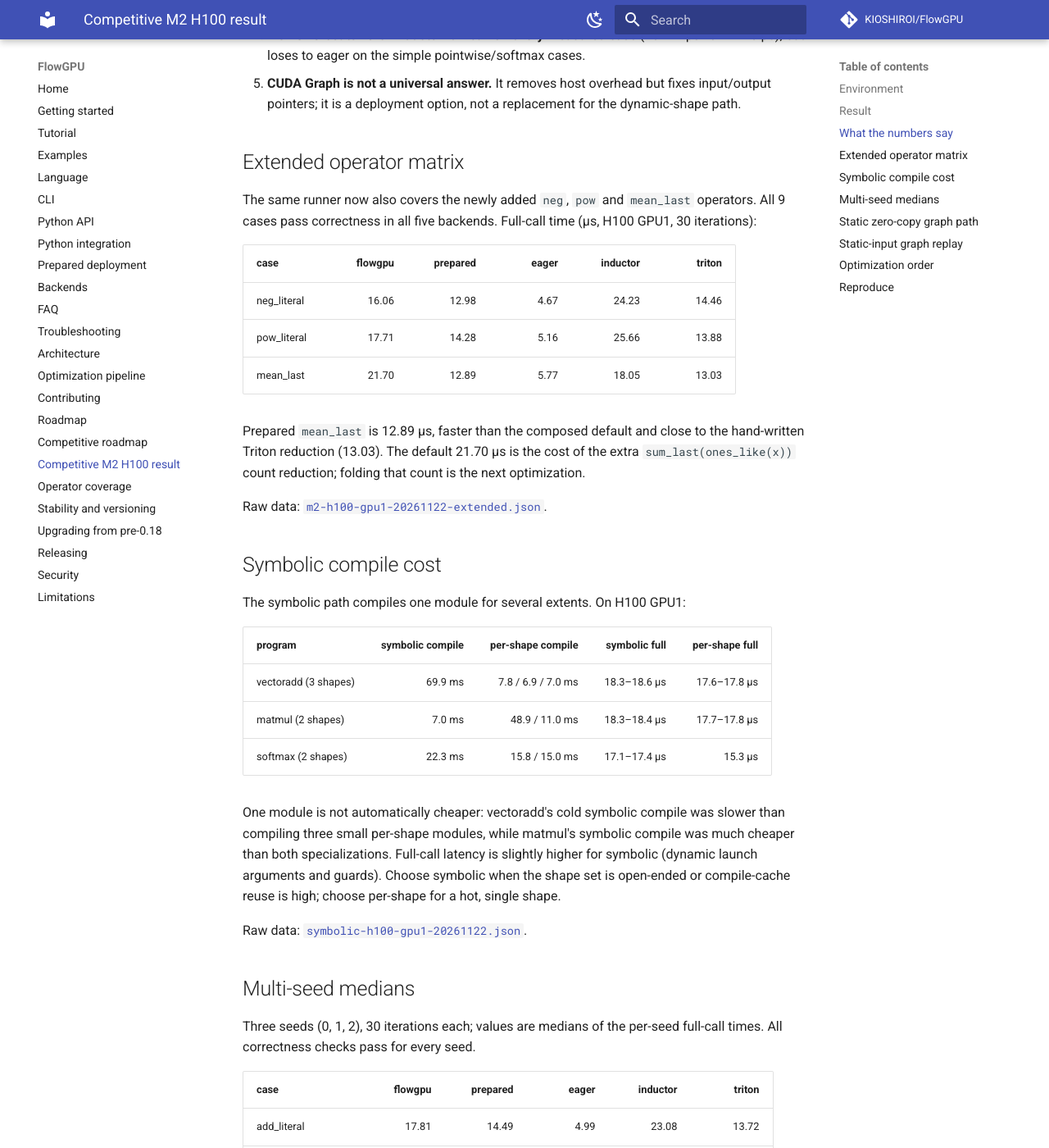
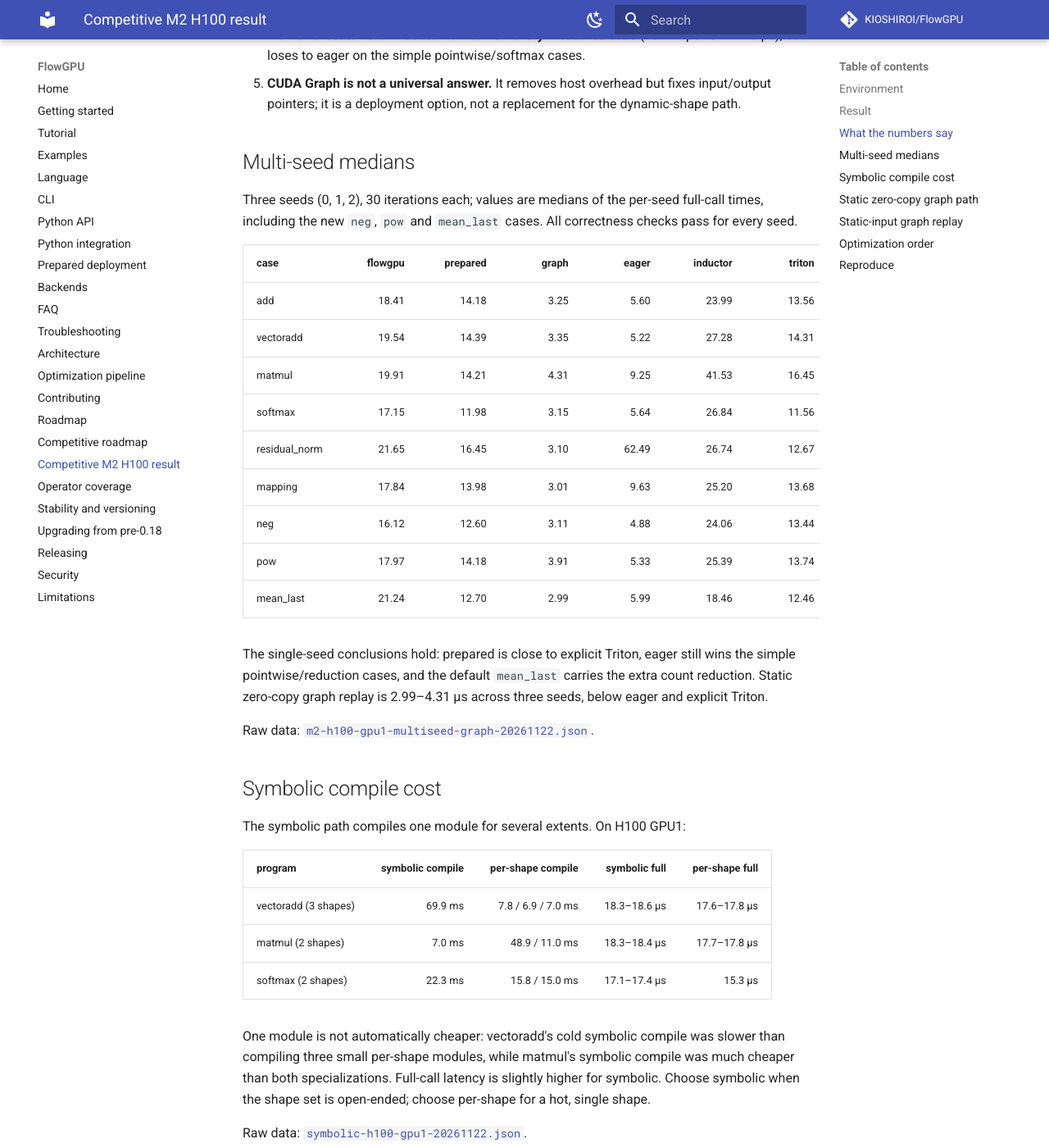
Before and after one commit to KIOSHIROI/FlowGPU, an MkDocs documentation site: the page built from docs/user-guide/competitive-m2-h100.md, in a window 1280 px wide and 1400 px high, scrolled down 1888 px. Shown: the whole window at 82% size. Built offline with MkDocs 1.6.1 and Material for MkDocs 9.7.7, drawn with Linux system fonts in a browser that asks for light colours; comment, search, counter and statistics services are not loaded; some of the changed text lies outside the part shown.

Commit message:
Release 0.34.1: graph multi-seed medians
- Include flowgpu_graph in the multi-seed wrapper.
- 3-seed static replay is 2.99-4.31 us across 9 cases.

```diff
--- a/docs/user-guide/competitive-m2-h100.md
+++ b/docs/user-guide/competitive-m2-h100.md
@@ -62,24 +62,31 @@ baseline in `benchmarks/competitive/triton_baselines.py`.
 
 
 
-## Extended operator matrix
+## Multi-seed medians
 
-The same runner now also covers the newly added `neg`, `pow` and `mean_last`
-operators. All 9 cases pass correctness in all five backends. Full-call time
-(µs, H100 GPU1, 30 iterations):
+Three seeds (0, 1, 2), 30 iterations each; values are medians of the per-seed
+full-call times, including the new `neg`, `pow` and `mean_last` cases. All
+correctness checks pass for every seed.
 
-| case | flowgpu | prepared | eager | inductor | triton |
-|---|---:|---:|---:|---:|---:|
-| neg_literal | 16.06 | 12.98 | 4.67 | 24.23 | 14.46 |
-| pow_literal | 17.71 | 14.28 | 5.16 | 25.66 | 13.88 |
-| mean_last | 21.70 | 12.89 | 5.77 | 18.05 | 13.03 |
+| case | flowgpu | prepared | graph | eager | inductor | triton |
+|---|---:|---:|---:|---:|---:|---:|
+| add | 18.41 | 14.18 | 3.25 | 5.60 | 23.99 | 13.56 |
+| vectoradd | 19.54 | 14.39 | 3.35 | 5.22 | 27.28 | 14.31 |
+| matmul | 19.91 | 14.21 | 4.31 | 9.25 | 41.53 | 16.45 |
+| softmax | 17.15 | 11.98 | 3.15 | 5.64 | 26.84 | 11.56 |
+| residual_norm | 21.65 | 16.45 | 3.10 | 62.49 | 26.74 | 12.67 |
+| mapping | 17.84 | 13.98 | 3.01 | 9.63 | 25.20 | 13.68 |
+| neg | 16.12 | 12.60 | 3.11 | 4.88 | 24.06 | 13.44 |
+| pow | 17.97 | 14.18 | 3.91 | 5.33 | 25.39 | 13.74 |
+| mean_last | 21.24 | 12.70 | 2.99 | 5.99 | 18.46 | 12.46 |
 
-Prepared `mean_last` is 12.89 µs, faster than the composed default and close to
-the hand-written Triton reduction (13.03). The default 21.70 µs is the cost of
-the extra `sum_last(ones_like(x))` count reduction; folding that count is the
-next optimization.
 
-Raw data: [`m2-h100-gpu1-20261122-extended.json`](https://github.com/KIOSHIROI/FlowGPU/blob/main/benchmarks/competitive/measurements/m2-h100-gpu1-20261122-extended.json).
+The single-seed conclusions hold: prepared is close to explicit Triton, eager
+still wins the simple pointwise/reduction cases, and the default `mean_last`
+carries the extra count reduction. Static zero-copy graph replay is 2.99–4.31 µs
+across three seeds, below eager and explicit Triton.
+
+Raw data: [`m2-h100-gpu1-multiseed-graph-20261122.json`](https://github.com/KIOSHIROI/FlowGPU/blob/main/benchmarks/competitive/measurements/m2-h100-gpu1-multiseed-graph-20261122.json).
 
 
 
@@ -96,35 +103,10 @@ The symbolic path compiles one module for several extents. On H100 GPU1:
 One module is not automatically cheaper: vectoradd's cold symbolic compile was
 slower than compiling three small per-shape modules, while matmul's symbolic
 compile was much cheaper than both specializations. Full-call latency is slightly
-higher for symbolic (dynamic launch arguments and guards). Choose symbolic when
-the shape set is open-ended or compile-cache reuse is high; choose per-shape for
-a hot, single shape.
+higher for symbolic. Choose symbolic when the shape set is open-ended; choose
+per-shape for a hot, single shape.
 
 Raw data: [`symbolic-h100-gpu1-20261122.json`](https://github.com/KIOSHIROI/FlowGPU/blob/main/benchmarks/competitive/measurements/symbolic-h100-gpu1-20261122.json).
-
-## Multi-seed medians
-
-Three seeds (0, 1, 2), 30 iterations each; values are medians of the per-seed
-full-call times. All correctness checks pass for every seed.
-
-| case | flowgpu | prepared | eager | inductor | triton |
-|---|---:|---:|---:|---:|---:|
-| add_literal | 17.81 | 14.49 | 4.99 | 23.08 | 13.72 |
-| vectoradd_symbolic | 19.21 | 14.44 | 5.23 | 26.30 | 14.00 |
-| matmul_symbolic | 18.54 | 13.91 | 9.16 | 41.92 | 16.11 |
-| softmax_wide | 16.38 | 12.12 | 5.36 | 26.42 | 11.72 |
-| residual_norm | 21.53 | 16.54 | 60.37 | 25.98 | 12.42 |
-| mapping_pointwise | 17.08 | 13.97 | 9.44 | 25.13 | 13.29 |
-| neg_literal | 15.24 | 12.44 | 4.77 | 23.99 | 13.60 |
-| pow_literal | 17.30 | 14.19 | 5.07 | 25.00 | 13.55 |
-| mean_last | 21.94 | 12.80 | 5.74 | 17.71 | 12.12 |
-
-The single-seed conclusions hold: prepared is close to explicit Triton, eager
-still wins the simple pointwise/reduction cases, and the default `mean_last`
-carries the extra count reduction.
-
-Raw data: [`m2-h100-gpu1-multiseed-20261122.json`](https://github.com/KIOSHIROI/FlowGPU/blob/main/benchmarks/competitive/measurements/m2-h100-gpu1-multiseed-20261122.json).
-
 
 ## Static zero-copy graph path
 
--- a/pyproject.toml
+++ b/pyproject.toml
@@ -4,7 +4,7 @@ build-backend = "setuptools.build_meta"
 
 [project]
 name = "flowgpu"
-version = "0.34.0"
+version = "0.34.1"
 description = "A dataflow DSL compiler for GPU operator pipelines targeting Triton and a portable reference backend"
 authors = [{name = "The FlowGPU Authors"}]
 keywords = ["compiler", "triton", "dataflow", "dsl", "gpu", "llm"]
```
Also changed, not shown: CHANGELOG.md (+5 -0 lines), PUBLIC_RELEASE.md (+1 -1 lines), 5 other files.
